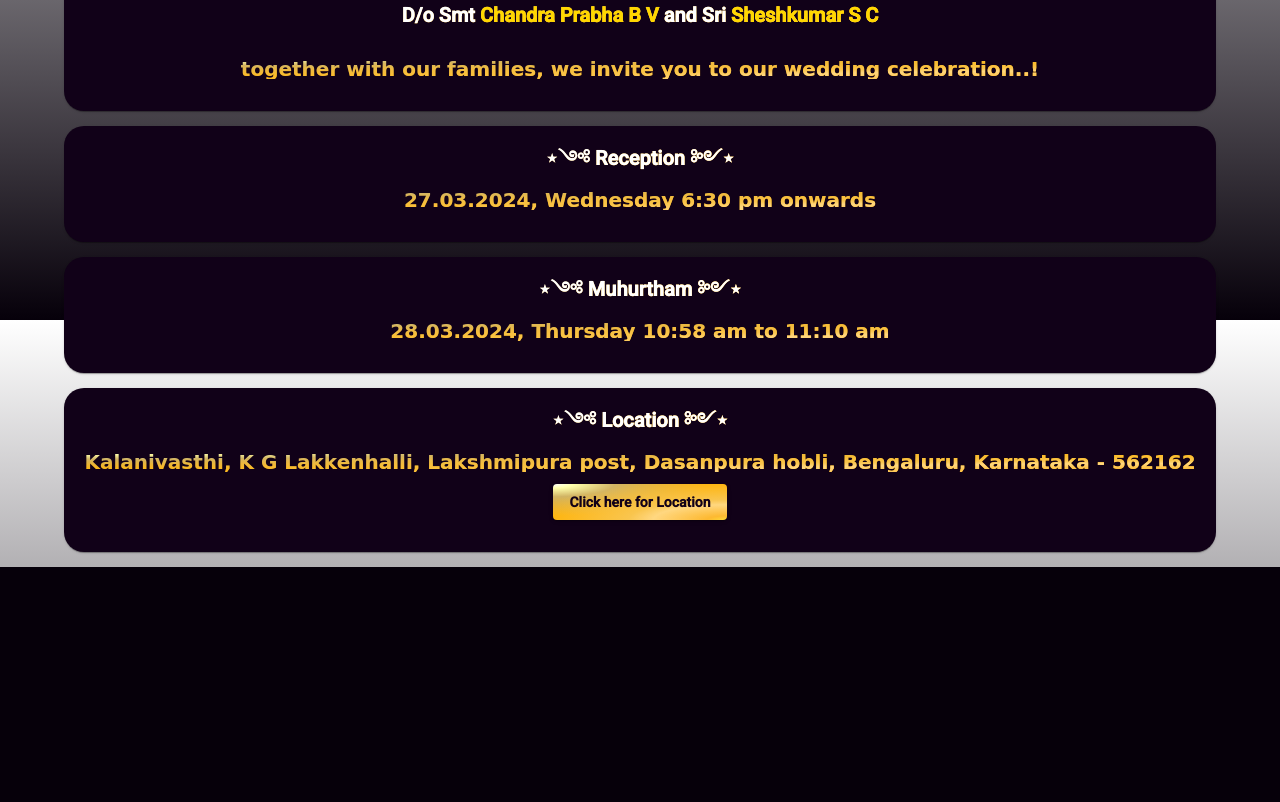
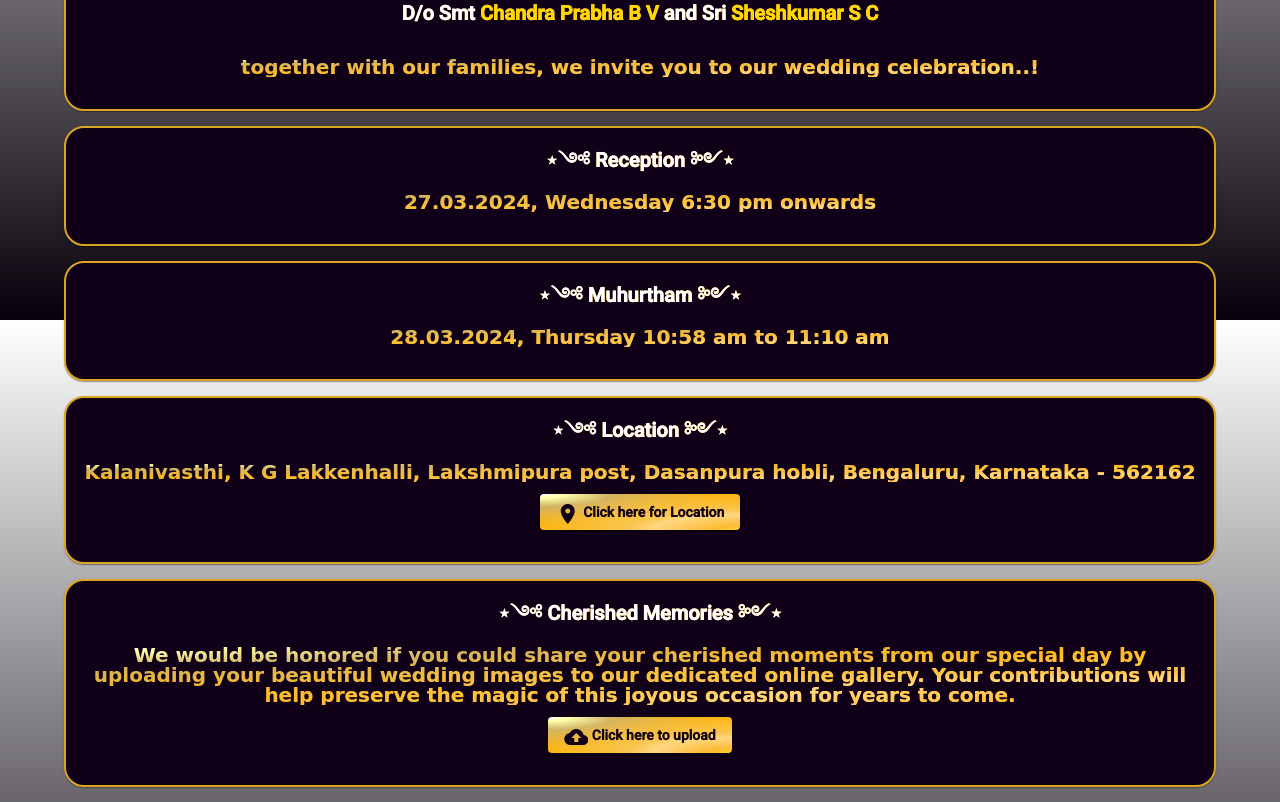
Before and after one commit to Darshank81/weddingdays, an Angular app: page / in a window 1280 px wide. Shown: the part 1280-2082 px from the top of the page. Before the commit the page ends 1847 px from the top, so only its background shows below. Built offline with nearby package versions, Linux system fonts and the light colour scheme.

Commit message:
card color

```diff
--- a/src/app/home/home.component.css
+++ b/src/app/home/home.component.css
@@ -4,6 +4,7 @@
     text-align: center;
     border-radius:20px;
     backdrop-filter: blur(10px);
+    border: 2px solid goldenrod;
   }
 
   .example-header-image {
--- a/src/app/home/home.component.html
+++ b/src/app/home/home.component.html
@@ -45,8 +45,20 @@
     </div>
     <mat-card-content style="text-align: center;">
         <p class="trans-color-2" style="font-family: 'comic sans MS', cursive, sans-serif;">Kalanivasthi, K G Lakkenhalli, Lakshmipura post, Dasanpura hobli, Bengaluru, Karnataka - 562162</p>
-        <a mat-raised-button class="golden" href="https://maps.app.goo.gl/inGJDtDHTKo3QiBQ9" target="_blank">Click here for Location</a>
+        <a mat-raised-button class="golden" href="https://maps.app.goo.gl/inGJDtDHTKo3QiBQ9" target="_blank"> <mat-icon>place</mat-icon> Click here for Location</a>
     </mat-card-content>
     <mat-card-actions>
     </mat-card-actions>
   </mat-card>
+
+  <mat-card class="example-card">
+    <div class="text-style-2">
+      <h1 class="trans-color-2" style="color: #ffffff;">⋆༺ Cherished Memories ༻⋆</h1>
+    </div>
+    <mat-card-content style="text-align: center;">
+        <p class="trans-color-2" style="font-family: 'comic sans MS', cursive, sans-serif;">We would be honored if you could share your cherished moments from our special day by uploading your beautiful wedding images to our dedicated online gallery. Your contributions will help preserve the magic of this joyous occasion for years to come.</p>
+        <a mat-raised-button class="golden" href="https://drive.google.com/drive/folders/1GQfevS4YhnAIFsF9BAfVuBUiGO8kwq_v" target="_blank"> <mat-icon> cloud_upload </mat-icon> Click here to upload</a>
+    </mat-card-content>
+    <mat-card-actions>
+    </mat-card-actions>
+  </mat-card>
--- a/src/app/image/image.component.css
+++ b/src/app/image/image.component.css
@@ -4,6 +4,7 @@
     text-align: center;
     border-radius:20px;
     backdrop-filter: blur(10px);
+    border: 2px solid goldenrod;
 }
 
 .example-header-image {
@@ -107,6 +108,7 @@
     }
 
       .golden{
-        background: radial-gradient(ellipse farthest-corner at right bottom, #FEDB37 0%, #FDB931 8%, #9f7928 30%, #8A6E2F 40%, transparent 80%),
-                    radial-gradient(ellipse farthest-corner at left top, #FFFFFF 0%, #FFFFAC 8%, #D1B464 25%, #5d4a1f 62.5%, #5d4a1f 100%);
+        background: radial-gradient(ellipse farthest-corner at right bottom, #FEDB37 0%, #FDB931 8%, #ffd780 30%, #f9c54e 40%, transparent 80%), radial-gradient(ellipse farthest-corner at left top, #FFFFFF 0%, #FFFFAC 8%, #D1B464 25%, #ffb100 62.5%, #ffb100 100%);
+        color: #110118;
+        font-weight: bold;
       }
--- a/src/app/image/image.component.html
+++ b/src/app/image/image.component.html
@@ -1,3 +1,15 @@
+<mat-card class="example-card">
+  <div class="text-style-2">
+    <h1 class="trans-color-2" style="color: #ffffff;">⋆༺ Cherished Memories ༻⋆</h1>
+  </div>
+  <mat-card-content style="text-align: center;">
+      <p class="trans-color-2" style="font-family: 'comic sans MS', cursive, sans-serif;"></p>
+      <a mat-raised-button class="golden" href="https://drive.google.com/drive/folders/1GQfevS4YhnAIFsF9BAfVuBUiGO8kwq_v" target="_blank"> <mat-icon> cloud_upload </mat-icon> Click here to upload</a>
+  </mat-card-content>
+  <mat-card-actions>
+  </mat-card-actions>
+</mat-card>
+
 <mat-card class="example-card">
 
     <img mat-card-image>
--- a/src/app/place/place.component.css
+++ b/src/app/place/place.component.css
@@ -4,6 +4,7 @@
     text-align: center;
     border-radius:20px;
     backdrop-filter: blur(10px);
+    border: 2px solid goldenrod;
 }
 
 .example-header-image {
--- a/src/app/place/place.component.html
+++ b/src/app/place/place.component.html
@@ -14,7 +14,7 @@
         <p class="trans-color-2" style="font-family: 'comic sans MS', cursive, sans-serif;">
             K G Lakkenhalli, Lakshmipura post, Dasanpura hobli, Bengaluru, Karnataka - 562162
         </p>
-        <a mat-raised-button class="golden" href="https://maps.app.goo.gl/inGJDtDHTKo3QiBQ9" target="_blank">Click here for Location</a>
+        <a mat-raised-button class="golden" href="https://maps.app.goo.gl/inGJDtDHTKo3QiBQ9" target="_blank"><mat-icon>place</mat-icon>Click here for Location</a>
     </div>
     <mat-card-actions>
     </mat-card-actions>
--- a/src/app/vid/vid.component.css
+++ b/src/app/vid/vid.component.css
@@ -4,6 +4,7 @@
     text-align: center;
     border-radius:20px;
     backdrop-filter: blur(10px);
+    border: 2px solid goldenrod;
   }
 
   .example-header-image {
@@ -108,6 +109,7 @@
     }
 
     .golden{
-      background: radial-gradient(ellipse farthest-corner at right bottom, #FEDB37 0%, #FDB931 8%, #9f7928 30%, #8A6E2F 40%, transparent 80%),
-                  radial-gradient(ellipse farthest-corner at left top, #FFFFFF 0%, #FFFFAC 8%, #D1B464 25%, #5d4a1f 62.5%, #5d4a1f 100%);
+      background: radial-gradient(ellipse farthest-corner at right bottom, #FEDB37 0%, #FDB931 8%, #ffd780 30%, #f9c54e 40%, transparent 80%), radial-gradient(ellipse farthest-corner at left top, #FFFFFF 0%, #FFFFAC 8%, #D1B464 25%, #ffb100 62.5%, #ffb100 100%);
+      color: #110118;
+      font-weight: bold;
     }
--- a/src/app/vid/vid.component.html
+++ b/src/app/vid/vid.component.html
@@ -20,3 +20,15 @@
       </h1>
     </mat-card-content>
   </mat-card>
+
+  <mat-card class="example-card">
+    <div class="text-style-2">
+      <h1 class="trans-color-2" style="color: #ffffff;">⋆༺ Location ༻⋆</h1>
+    </div>
+    <mat-card-content style="text-align: center;">
+        <p class="trans-color-2" style="font-family: 'comic sans MS', cursive, sans-serif;">Kalanivasthi, K G Lakkenhalli, Lakshmipura post, Dasanpura hobli, Bengaluru, Karnataka - 562162</p>
+        <a mat-raised-button class="golden" href="https://maps.app.goo.gl/inGJDtDHTKo3QiBQ9" target="_blank"> <mat-icon>place</mat-icon> Click here for Location</a>
+    </mat-card-content>
+    <mat-card-actions>
+    </mat-card-actions>
+  </mat-card>
```
